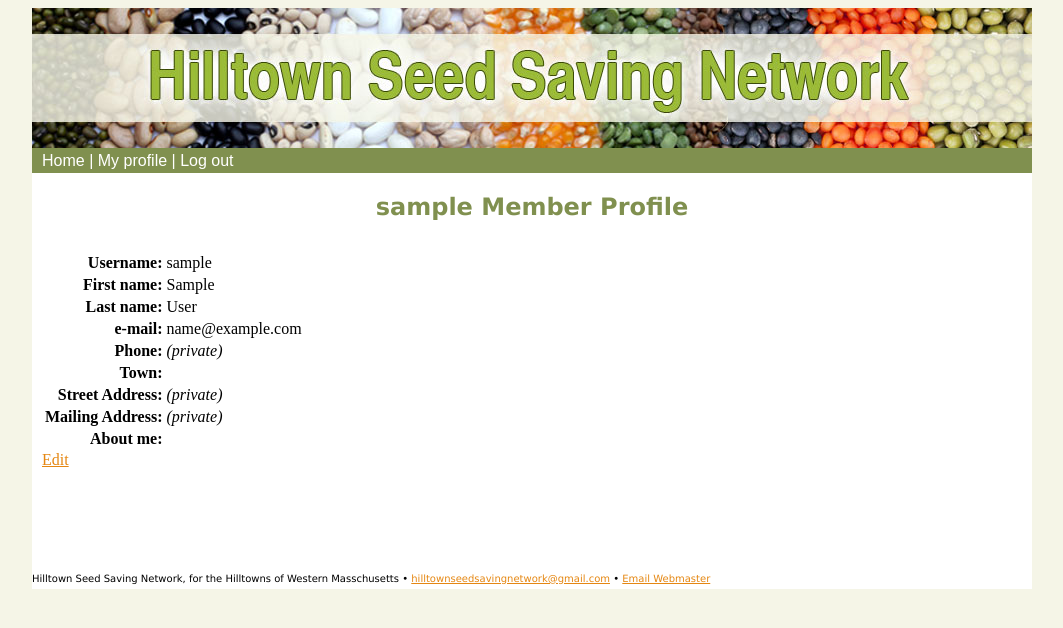
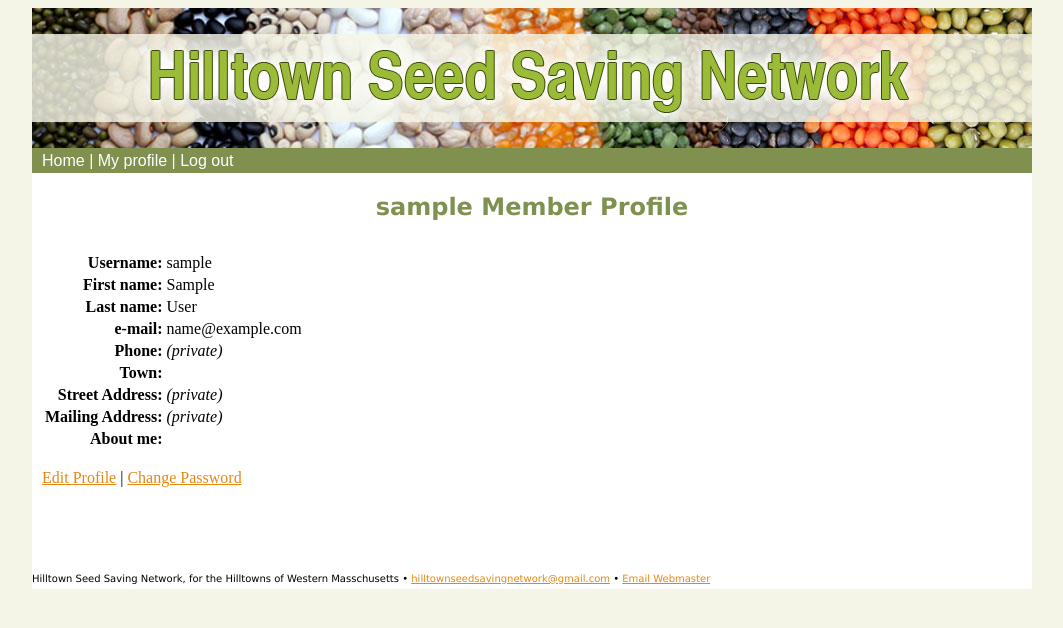
Before and after one commit to hackforwesternmass/seednetwork, a Django app: a page that uses templates/profile.html in a window 1280 px wide. Shown: the top 628 px of the page, without its empty margins (108-1171 px from the left). Run offline with Django 3.2, Linux system fonts and the light colour scheme; the visitor is signed in with stand-in values (Sample User, id 1); data comes from the database, SQL or seed files in the repository.

Commit message:
password change done

```diff
--- a/seednetwork/forms.py
+++ b/seednetwork/forms.py
@@ -1,5 +1,5 @@
 from django import forms
-from django.contrib.auth.forms import AuthenticationForm
+from django.contrib.auth.forms import AuthenticationForm, PasswordChangeForm
 
 def as_table_func(self):
 	return self._html_output(
@@ -36,3 +36,7 @@ class MemberInfoForm(SeedNetworkBaseForm):
 class SeedNetworkAuthForm(AuthenticationForm):
 	def as_table(self):
 		return as_table_func(self)
+
+class SeedNetworkPasswordChangeForm(PasswordChangeForm):
+	def as_table(self):
+		return as_table_func(self)
--- a/seednetwork/urls.py
+++ b/seednetwork/urls.py
@@ -2,7 +2,7 @@ from django.conf.urls import patterns, include, url
 
 # Uncomment the next two lines to enable the admin:
 from django.contrib import admin
-from seednetwork.forms import SeedNetworkAuthForm
+from seednetwork.forms import SeedNetworkAuthForm, SeedNetworkPasswordChangeForm
 
 admin.autodiscover()
 
@@ -45,7 +45,7 @@ urlpatterns = patterns('',
 
 
 	(r'^accounts/change-password/$', 'django.contrib.auth.views.password_change',
-		 {'template_name':'password_change.html'}),
+		 {'template_name':'password_change.html', 'password_change_form':SeedNetworkPasswordChangeForm}),
 
 	(r'^accounts/change-password/done/$', 'django.contrib.auth.views.password_change_done',
 		 {'template_name':'password_change_done.html'}),
--- a/templates/password_change_done.html
+++ b/templates/password_change_done.html
@@ -1,5 +1,6 @@
 {% extends "base.html" %}
 {% block title %}Seed network: change password done{% endblock %}
+{% block pagetitle %}Password Change Complete{% endblock %}
 {% block content %}
-<p>Your password has been changed. Back to <a href="/username/{{user.username}}">settings</a>.</p>
+<p>Your password has been changed. Back to <a href="{% url 'seednetwork.views_user.profile' %}">your profile</a>.</p>
 {% endblock %}
--- a/templates/profile.html
+++ b/templates/profile.html
@@ -13,9 +13,9 @@
         <tr><th>Mailing Address:</th><td>{{ memberinfo.mailing_address }} <em>({% if memberinfo.mailing_address_is_public %}public{% else %}private{% endif %})</em></td></tr>
         <tr><th>About me:</th><td>{{ memberinfo.about_me }}</td></tr>
         </table>
-        <a href="{% url 'seednetwork.views_user.edit_profile' %}">Edit</a>
-
-
+        <br/>
+        <a href="{% url 'seednetwork.views_user.edit_profile' %}">Edit Profile</a> |
+        <a href="{% url 'django.contrib.auth.views.password_change' %}">Change Password</a>
     {% else %}
     {% endif %}
 {% endblock %}
```
